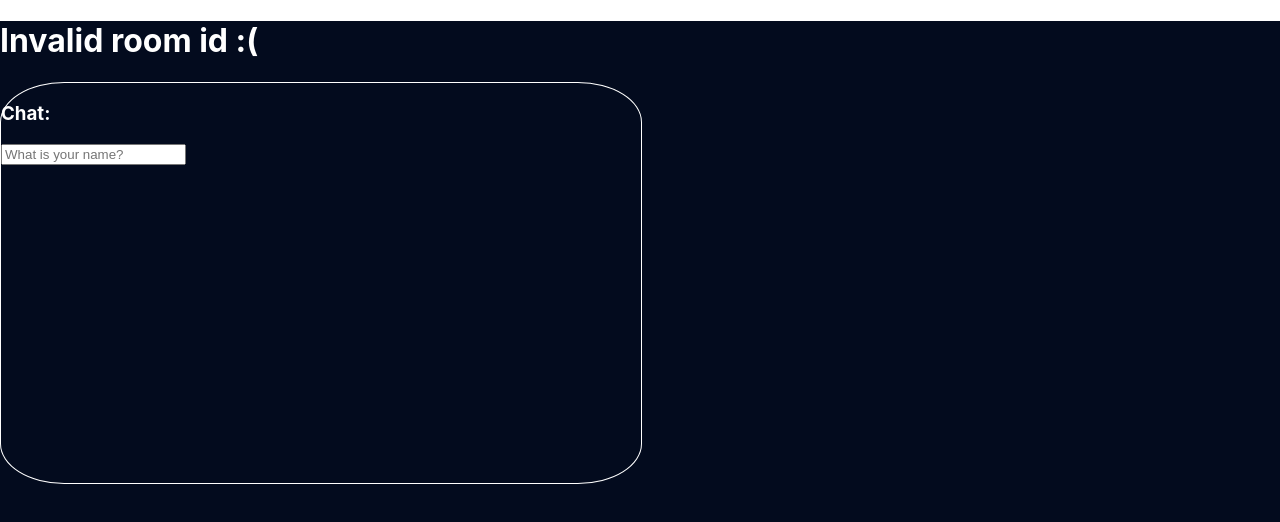
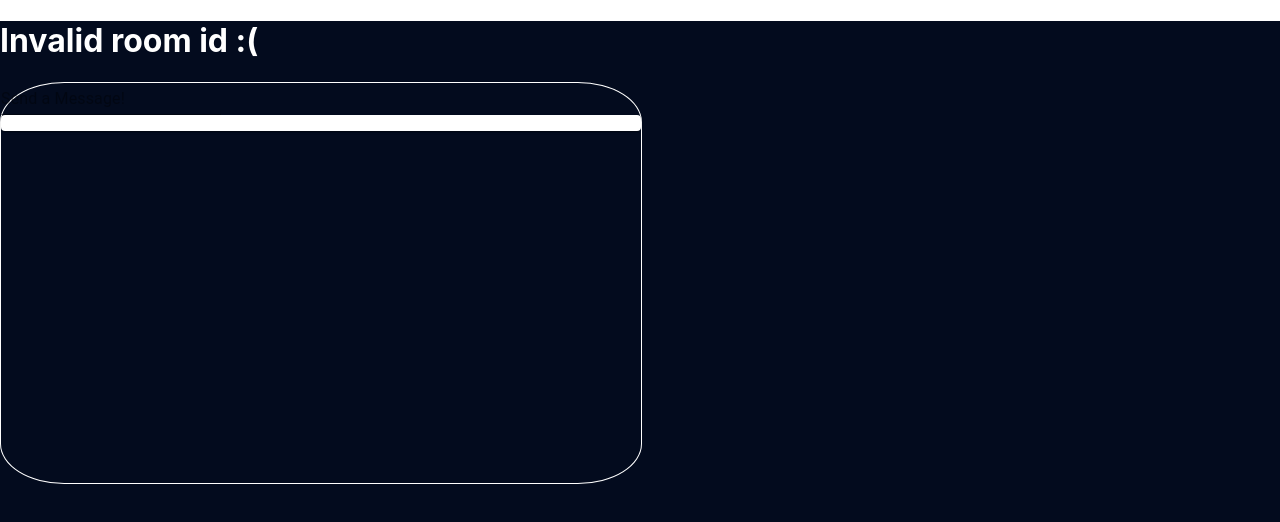
Before and after one commit to ubclaunchpad/sync, a React (Create React App) app in the folder frontend/: page /rooms/1 in a window 1280 px wide. Shown: the top 522 px of the page. Built offline with nearby package versions, Linux system fonts and the light colour scheme; no server answers.

Commit message:
added basic interface for chat

```diff
--- a/frontend/src/components/Chat.tsx
+++ b/frontend/src/components/Chat.tsx
@@ -1,5 +1,10 @@
-import React, { FunctionComponent, useState, useEffect } from "react";
-
+import React, { FunctionComponent, useState, useEffect, ChangeEvent } from "react";
+import List from "@material-ui/core/List";
+import ListItem from "@material-ui/core/ListItem";
+import ListItemText from "@material-ui/core/ListItemText";
+import Divider from "@material-ui/core/Divider";
+import Paper from "@material-ui/core/Paper";
+import TextField from "@material-ui/core/TextField";
 const styles = {
   chatBox: {
     border: "1px solid white",
@@ -10,28 +15,31 @@ const styles = {
   }
 };
 
+interface Message {
+  user: string;
+  message: string;
+}
+
 interface Props {
   sendMessage: Function;
-  signIn: Function;
+  messages: Message[];
 }
 
 interface State {
   message: string;
-  signedIn: boolean;
 }
 
 class Chat extends React.Component<Props, State> {
   constructor(props: Props) {
     super(props);
     this.state = {
-      message: "",
-      signedIn: false
+      message: ""
     };
     this.onChange = this.onChange.bind(this);
     this.enterPressed = this.enterPressed.bind(this);
   }
 
-  onChange = (event: React.FormEvent<HTMLInputElement>) => {
+  onChange = (event: ChangeEvent<HTMLInputElement>) => {
     this.setState({ message: event.currentTarget.value });
   };
 
@@ -39,33 +47,29 @@ class Chat extends React.Component<Props, State> {
     event.preventDefault();
     const code = event.keyCode || event.which;
     if (code === 13) {
-      if (this.state.signedIn) {
-        this.props.sendMessage(this.state.message);
-      } else {
-        this.props.signIn(this.state.message);
-        if (this.state.message) {
-          this.setState({ signedIn: true });
-        }
-      }
+      this.props.sendMessage(this.state.message);
       this.setState({ message: "" });
     }
   };
 
+  renderChat = () => {
+    const chat = [];
+    for (const m of this.props.messages) {
+      chat.push(
+        <span>
+          <ListItemText primary={m.user + ": " + m.message} />
+          <Divider variant="middle" />
+        </span>
+      );
+    }
+    return chat;
+  };
+
   render() {
-    const signInWindow = (
-      <div>
-        <input
-          placeholder="What is your name?"
-          onChange={this.onChange}
-          onKeyUp={this.enterPressed}
-          value={this.state.message}
-        />
-      </div>
-    );
     const chatWindow = (
       <div>
-        <input
-          placeholder="Send a message"
+        <TextField
+          placeholder="Send a Message!"
           onChange={this.onChange}
           onKeyUp={this.enterPressed}
           value={this.state.message}
@@ -74,8 +78,10 @@ class Chat extends React.Component<Props, State> {
     );
     return (
       <div style={styles.chatBox}>
-        <h3>Chat:</h3>
-        {this.state.signedIn ? chatWindow : signInWindow}
+        {chatWindow}
+        <Paper style={{ maxHeight: "30vh", overflow: "auto" }}>
+          <List aria-label="ChatRoom">{this.renderChat()}</List>
+        </Paper>
       </div>
     );
   }
--- a/frontend/src/components/Room.tsx
+++ b/frontend/src/components/Room.tsx
@@ -111,12 +111,6 @@ class Room extends React.Component<Props, State> {
       };
       this.socket.emit(Event.MESSAGE, toSend);
       this.addMessage(toSend);
-    }
-  };
-
-  handleSignIn = (data: string) => {
-    if (data) {
-      this.setState({ userName: data });
     }
   };
 
@@ -235,7 +229,7 @@ class Room extends React.Component<Props, State> {
         {invalidRoomId}
         {showLoadingIndicator}
         {console.log(this.state.messages)}
-        <Chat signIn={this.handleSignIn} sendMessage={this.handleSendMessage} />
+        <Chat messages={this.state.messages} sendMessage={this.handleSendMessage} />
       </div>
     );
   }
```
